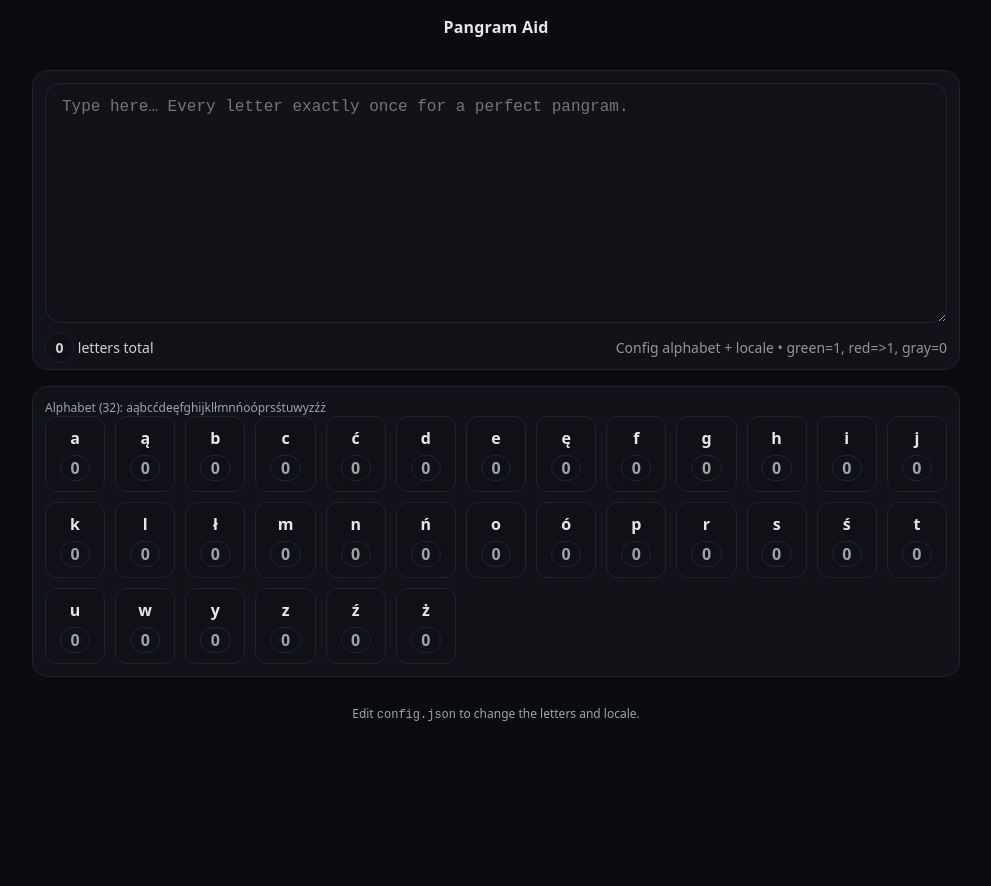
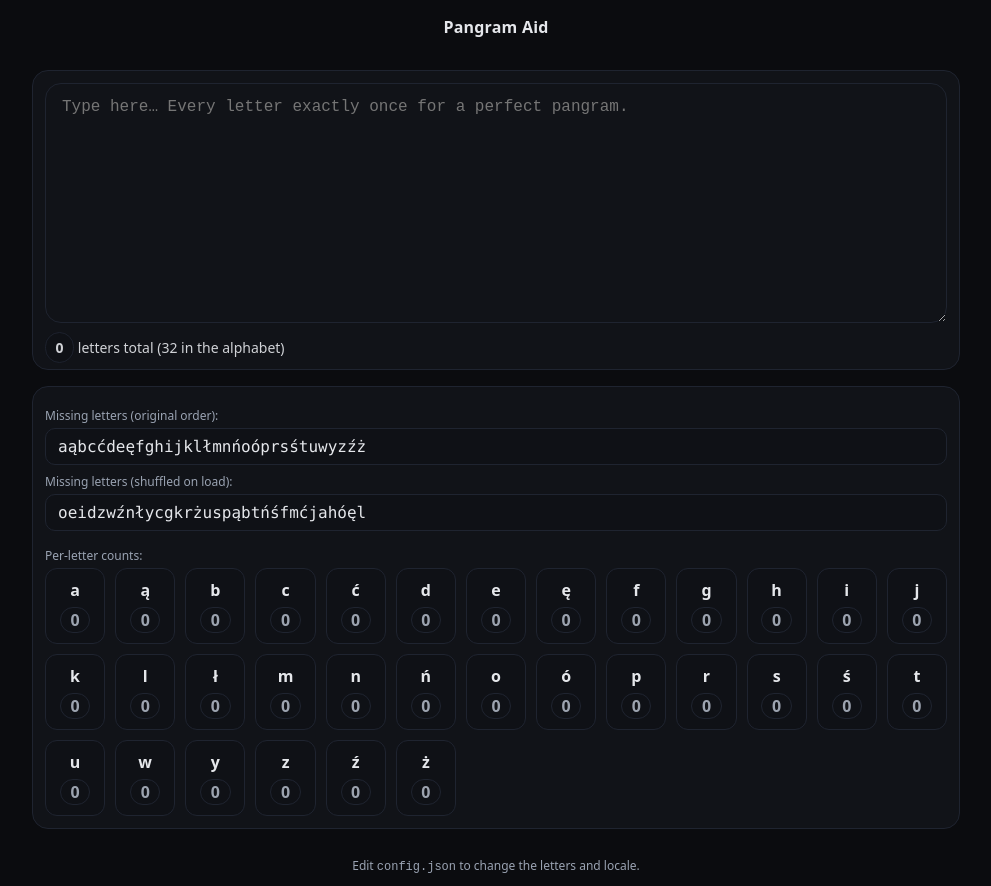
Before and after one commit to adam-sierakowski/pangram_aid_webapp, a plain HTML site: page index.html in a window 1280 px wide. Shown: the whole page, without its empty margins (144-1135 px from the left). Before the commit the page ends 800 px from the top, so only its background shows below. Drawn offline with Linux system fonts and the light colour scheme.

Commit message:
Add displaying remaining letters

```diff
--- a/index.html
+++ b/index.html
@@ -1,11 +1,9 @@
-<!-- index.html (secure) -->
 <!DOCTYPE html>
 <html lang="en">
 <head>
   <meta charset="utf-8" />
   <meta name="viewport" content="width=device-width, initial-scale=1"/>
   <title>Pangram Aid</title>
-  <!-- Strict CSP; allows this inline script, same-origin fetches, and worker -->
   <meta http-equiv="Content-Security-Policy"
         content="default-src 'self'; script-src 'self' 'unsafe-inline'; worker-src 'self'; style-src 'self' 'unsafe-inline'; object-src 'none'; base-uri 'none'; frame-ancestors 'none'; connect-src 'self'; img-src 'self' data:; upgrade-insecure-requests">
   <style>
@@ -24,11 +22,11 @@
     .one { color:var(--ok); }
     .many { color:var(--bad); }
     .totals { display:flex; justify-content:space-between; align-items:center; gap:12px; margin-top:10px; font-size:14px; opacity:.9; }
-    .muted { color:#a3a3a3; }
-    .hint { font-size:12px; color:#9aa3b2; }
     footer { padding:12px 16px; text-align:center; font-size:12px; color:#9aa3b2; }
     .badge { font-weight:700; padding:.3rem .6rem; border-radius:999px; border:1px solid #1f2430; background:#0f1116; }
     .sr-only{position:absolute;width:1px;height:1px;padding:0;margin:-1px;overflow:hidden;clip:rect(0,0,0,0);white-space:nowrap;border:0}
+    .rem { font-family: ui-monospace, SFMono-Regular, Menlo, Consolas, monospace; padding:.5rem .75rem; border-radius:10px; background:#0f1116; border:1px solid #1f2430; }
+    .hint { font-size:12px; color:#9aa3b2; margin-top:.5rem; margin-bottom:.25rem; }
   </style>
 </head>
 <body>
@@ -38,13 +36,21 @@
       <label class="sr-only" for="text">Type your pangram</label>
       <textarea id="text" placeholder="Type here… Every letter exactly once for a perfect pangram."></textarea>
       <div class="totals">
-        <div><span class="badge" id="lettersTotal">0</span> letters total</div>
-        <div class="muted">Config alphabet + locale • green=1, red=>1, gray=0</div>
+        <div>
+          <span class="badge" id="lettersTotal">0</span>
+          letters total (<span id="alphabetSize">0</span> in the alphabet)
+        </div>
       </div>
     </section>
 
     <section class="panel">
-      <div class="hint" id="alphaLabel">Alphabet:</div>
+      <div class="hint">Missing letters (original order):</div>
+      <div class="rem" id="remainOriginal"></div>
+
+      <div class="hint">Missing letters (shuffled on load):</div>
+      <div class="rem" id="remainShuffled"></div>
+
+      <div class="hint" style="margin-top:1rem;">Per-letter counts:</div>
       <div class="grid" id="grid" aria-live="polite" aria-relevant="all"></div>
     </section>
   </main>
@@ -54,11 +60,7 @@
   </footer>
 
   <script>
-    // ---- Security notes (in-code):
-    // - No innerHTML is used for untrusted data; only textContent.
-    // - Letters from config are deduplicated and whitespace-stripped.
-    // - Strict CSP above; no remote scripts; no eval.
-    // - SW is separate (sw.js) with versioned cache and network-first for config.json.
+    // Security: no innerHTML for untrusted data; strict CSP; separate SW file.
 
     const DEFAULT_CFG = {
       letters: "aąbcćdeęfghijklłmnńoóprsśtuwyzźż",
@@ -68,12 +70,14 @@
     const $text = document.getElementById('text');
     const $grid = document.getElementById('grid');
     const $tot  = document.getElementById('lettersTotal');
-    const $alphaLabel = document.getElementById('alphaLabel');
+    const $alphaSize = document.getElementById('alphabetSize');
+    const $remainOriginal = document.getElementById('remainOriginal');
+    const $remainShuffled = document.getElementById('remainShuffled');
 
     let letters = Array.from(DEFAULT_CFG.letters);
+    let shuffledLetters = [];
     let locale  = DEFAULT_CFG.locale;
 
-    // Sanitize letters from config: remove whitespace, keep unique code points, preserve order.
     function sanitizeLetters(raw) {
       const seen = new Set();
       const out = [];
@@ -83,7 +87,15 @@
       return out.length ? out : Array.from(DEFAULT_CFG.letters);
     }
 
-    // Build UI grid safely (no innerHTML).
+    function shuffle(arr) {
+      const a = arr.slice();
+      for (let i=a.length-1;i>0;i--) {
+        const j = Math.floor(Math.random()*(i+1));
+        [a[i],a[j]]=[a[j],a[i]];
+      }
+      return a;
+    }
+
     function buildGrid() {
       $grid.textContent = '';
       for (const ch of letters) {
@@ -105,19 +117,20 @@
         cell.append(l, c);
         $grid.appendChild(cell);
       }
-      $alphaLabel.textContent = `Alphabet (${letters.length}): ${letters.join('')}`;
-      updateCounts(); // initial paint
+      $alphaSize.textContent = String(letters.length);
+      shuffledLetters = shuffle(letters);
+      updateCounts();
     }
 
-    // Count occurrences and colorize.
     function updateCounts() {
       const txt = ($text.value || '').toLocaleLowerCase(locale);
-      const totalLetters = (txt.match(/\p{L}/gu) || []).length; // Unicode letters count
+      const totalLetters = (txt.match(/\p{L}/gu) || []).length;
       $tot.textContent = String(totalLetters);
 
       const freq = Object.fromEntries(letters.map(l => [l, 0]));
       for (const ch of txt) if (Object.prototype.hasOwnProperty.call(freq, ch)) freq[ch]++;
 
+      // Update per-letter grid
       for (const cell of $grid.children) {
         const ltr = cell.dataset.letter;
         const n = freq[ltr] ?? 0;
@@ -127,9 +140,14 @@
         c.classList.add(n===0?'zero':n===1?'one':'many');
         cell.title = `${ltr}: ${n}`;
       }
+
+      // Dynamic remaining strings
+      const remainingOriginal = letters.filter(l => (freq[l]||0)===0).join('');
+      const remainingShuf = shuffledLetters.filter(l => (freq[l]||0)===0).join('');
+      $remainOriginal.textContent = remainingOriginal;
+      $remainShuffled.textContent = remainingShuf;
     }
 
-    // Load config.json with network-first (fresh letters/locale), safe fallbacks.
     async function loadConfig() {
       try {
         const res = await fetch('config.json', { cache: 'no-store' });
@@ -137,7 +155,7 @@
         const cfg = await res.json();
         letters = sanitizeLetters(cfg.letters ?? DEFAULT_CFG.letters);
         locale  = String(cfg.locale || DEFAULT_CFG.locale);
-      } catch (_) {
+      } catch {
         letters = sanitizeLetters(DEFAULT_CFG.letters);
         locale  = DEFAULT_CFG.locale;
       } finally {
@@ -145,13 +163,9 @@
       }
     }
 
-    // Events.
     $text.addEventListener('input', updateCounts);
-
-    // Init.
     loadConfig();
 
-    // Register SW (separate file; safer for CSP).
     if ('serviceWorker' in navigator) {
       window.addEventListener('load', () => {
         navigator.serviceWorker.register('./sw.js').catch(()=>{});
```
